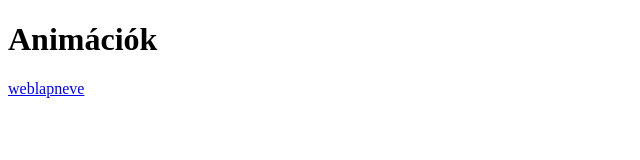
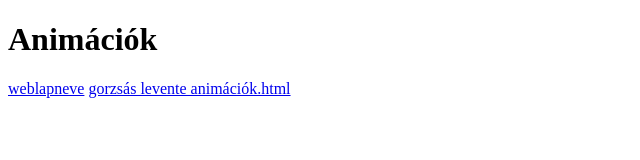
Before and after one commit to gedogabor0120/animaciok2324, a plain HTML site: page index.html in a window 1280 px wide. Shown: the whole page, without its empty margins (0-640 px from the left). Drawn offline with Linux system fonts and the light colour scheme.

Commit message:
Update index.html

```diff
--- a/index.html
+++ b/index.html
@@ -8,5 +8,6 @@
 <body>
     <h1>Animációk</h1>
   <a href="weblapneve">weblapneve</a>
+    <a href="gorzsás levente animációk.html">gorzsás levente animációk.html</a>
 </body>
 </html>
```
